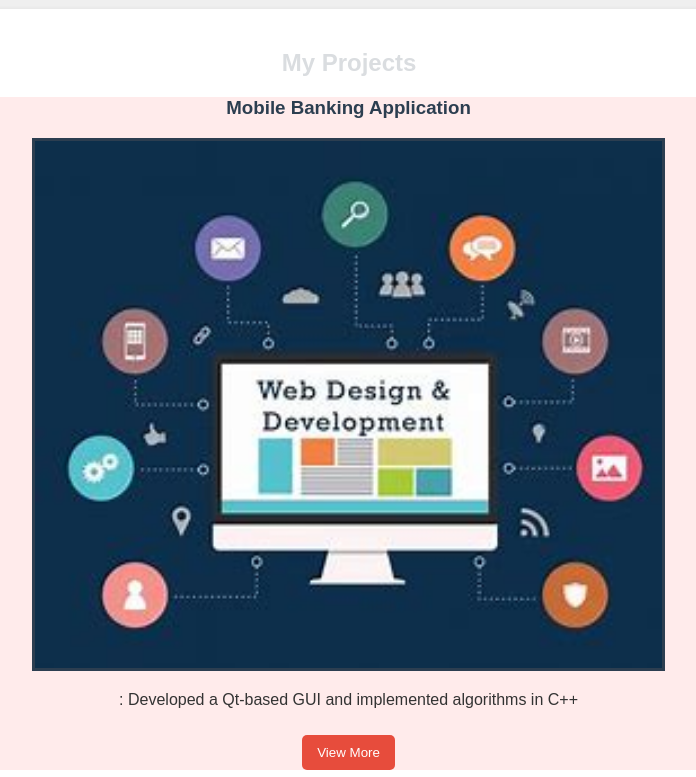
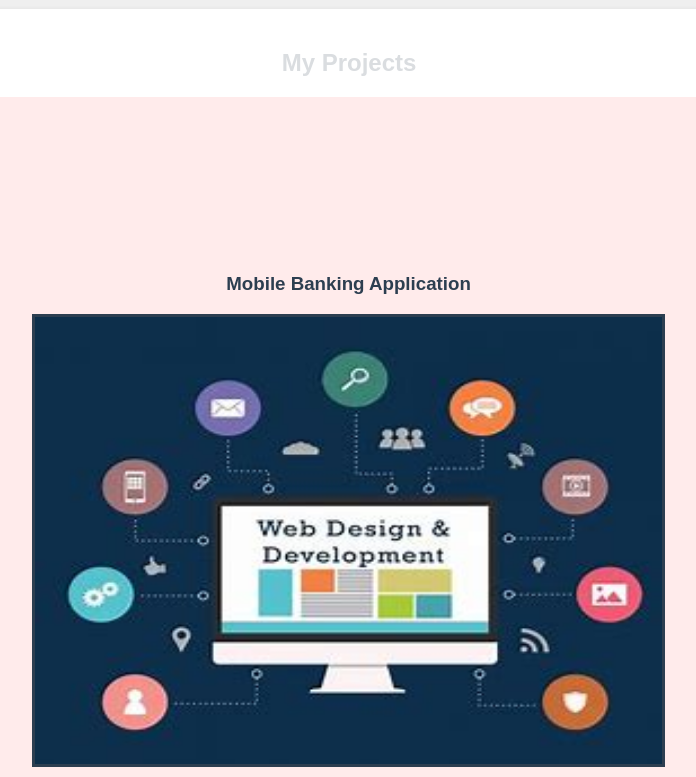
Before and after one commit to Libenk/resume, a plain HTML site: page index.html in a window 1280 px wide. Shown: the part 823-1600 px from the top of the page, without its empty margins (291-987 px from the left). Drawn offline with Linux system fonts and the light colour scheme.

Commit message:
draft 1.2

```diff
--- a/style.css
+++ b/style.css
@@ -113,6 +113,7 @@ h1, h2 {
 .cards-container {
     display: flex;
     transition: transform 0.5s ease-in-out;
+    align-items: stretch; /* Makes all cards equal in height */
 
 }
 
@@ -123,6 +124,8 @@ h1, h2 {
     text-align: center;
     align-self: center;
     align-content: center;
+    padding-block: 25px;
+    aspect-ratio: 1 / 1;
 }
 
 .card h3 {
@@ -165,6 +168,7 @@ h1, h2 {
     border: none;
     border-radius: 50%;
     cursor: pointer;
+    bottom: 20px;
 }
 
 .controls button:hover {
```
Also changed, not shown: simcard.jpg (added), simcard1.jpg (added).
